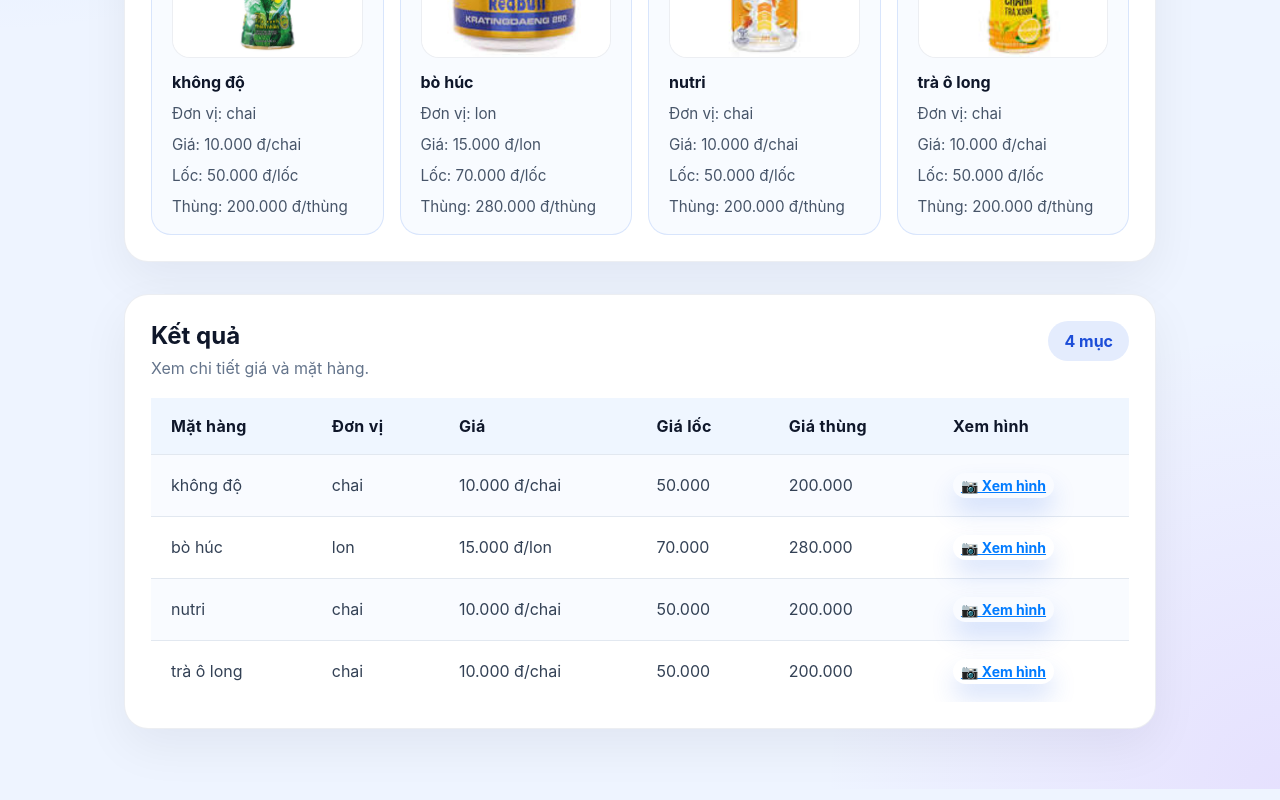
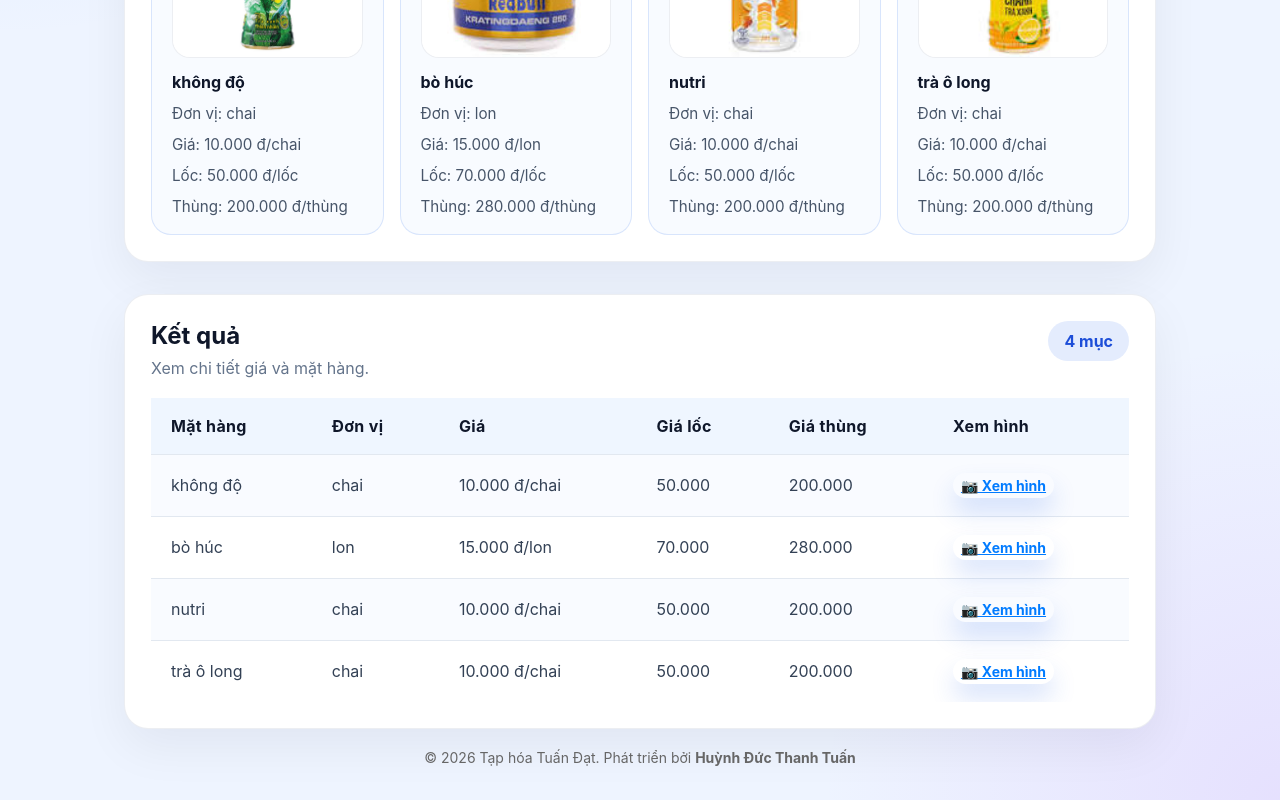
Before and after one commit to huynhducthanhtuan/tuan-dat-grocery-price-tracker, a React (Vite) app in the folder web/: page / in a window 1280 px wide. Shown: the part 514-1314 px from the top of the page. Built offline with nearby package versions, Linux system fonts and the light colour scheme.

Commit message:
Feat: add footer for copyright marker

```diff
--- a/web/src/App.tsx
+++ b/web/src/App.tsx
@@ -133,7 +133,6 @@ export default function App() {
   });
   const [searchTerm, setSearchTerm] = useState<string>("");
   const [status, setStatus] = useState<string>("");
-  // State cho popup ảnh
   const [selectedImage, setSelectedImage] = useState<string | null>(null);
   const [selectedItemName, setSelectedItemName] = useState<string>("");
 
@@ -165,7 +164,6 @@ export default function App() {
     setStatus("🔄 Đã reset về dữ liệu gốc từ file JSON");
   };
 
-  // Hàm mở popup ảnh
   const openImagePopup = (imageUrl: string | undefined, itemName: string) => {
     if (imageUrl) {
       setSelectedImage(imageUrl);
@@ -175,7 +173,6 @@ export default function App() {
     }
   };
 
-  // Hàm đóng popup
   const closeImagePopup = () => {
     setSelectedImage(null);
     setSelectedItemName("");
@@ -262,7 +259,7 @@ export default function App() {
                   <th>Giá</th>
                   <th>Giá lốc</th>
                   <th>Giá thùng</th>
-                  <th>Xem hình</th> {/* Thêm cột mới */}
+                  <th>Xem hình</th>
                 </tr>
               </thead>
               <tbody>
@@ -333,7 +330,6 @@ export default function App() {
             }}
             onClick={(e) => e.stopPropagation()}
           >
-            {/* Nút đóng */}
             <button
               onClick={closeImagePopup}
               style={{
@@ -368,7 +364,6 @@ export default function App() {
               ✕
             </button>
 
-            {/* Tên sản phẩm */}
             <h3
               style={{
                 margin: "0 0 16px 0",
@@ -380,7 +375,6 @@ export default function App() {
               {selectedItemName}
             </h3>
 
-            {/* Ảnh sản phẩm */}
             <div
               style={{
                 display: "flex",
@@ -402,7 +396,6 @@ export default function App() {
               />
             </div>
 
-            {/* Thông tin thêm */}
             <div
               style={{
                 marginTop: "16px",
@@ -416,6 +409,27 @@ export default function App() {
           </div>
         </div>
       )}
+
+      {/* Footer với bản quyền */}
+      <footer
+        style={{
+          marginTop: "20px",
+          textAlign: "center",
+          color: "#666",
+          fontSize: "14px",
+        }}
+      >
+        <div
+          style={{
+            maxWidth: "1200px",
+          }}
+        >
+          <p>
+            © {new Date().getFullYear()} Tạp hóa Tuấn Đạt. Phát triển bởi{" "}
+            <b>Huỳnh Đức Thanh Tuấn</b>
+          </p>
+        </div>
+      </footer>
     </div>
   );
 }
--- a/web/src/styles.css
+++ b/web/src/styles.css
@@ -57,7 +57,7 @@ button:hover {
 .app {
   max-width: 1080px;
   margin: 0 auto;
-  padding: 40px 24px 60px;
+  padding: 40px 24px 20px;
 }
 
 .hero {
```
